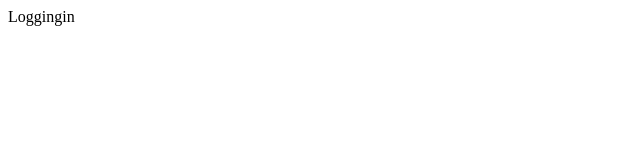
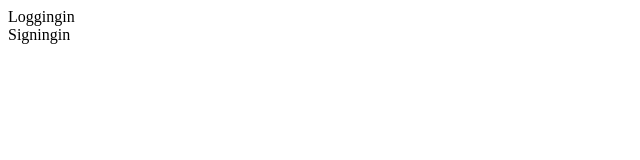
Before and after one commit to jeannyinthelamp/sycamore.ai, a React (Create React App) app: page / in a window 1280 px wide. Shown: the top 160 px of the page, without its empty margins (0-640 px from the left). Built offline with nearby package versions, Linux system fonts and the light colour scheme.

Commit message:
added signing in to app.js

```diff
--- a/src/App.js
+++ b/src/App.js
@@ -1,10 +1,12 @@
 import React from "react";
 import Loggingin from "./Components/Login/Loggingin";
+import Signingin from "./Components/Signin/Signingin";
 
 export default function App() {
     return (
         <div>
             <Loggingin />
+            <Signingin />
         </div>
     );
 }
```
